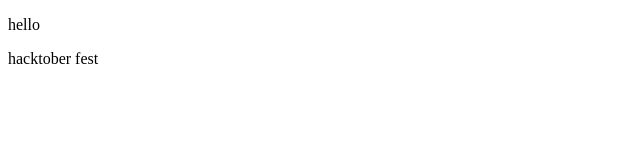
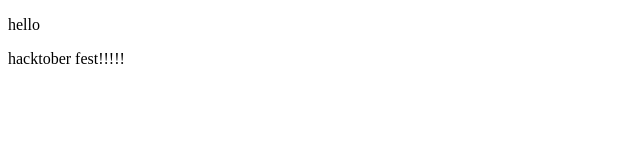
Before and after one commit to kiranmurali93/hacktoberfest, a plain HTML site: page index.html in a window 1280 px wide. Shown: the full height of the page, 0-640 px from the left. Drawn offline with Linux system fonts and the light colour scheme.

Commit message:
Update index.html

```diff
--- a/index.html
+++ b/index.html
@@ -11,7 +11,7 @@
 </head>
 <body>
 
- hacktober fest
+ hacktober fest!!!!!
 
 </body>
 </html>
```
